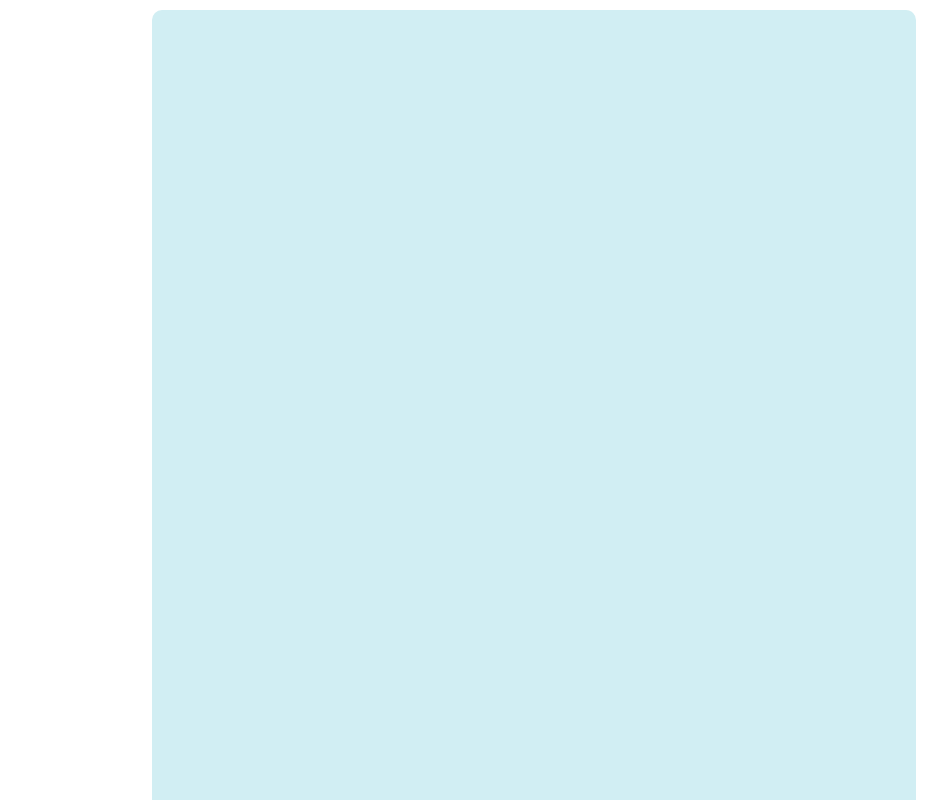
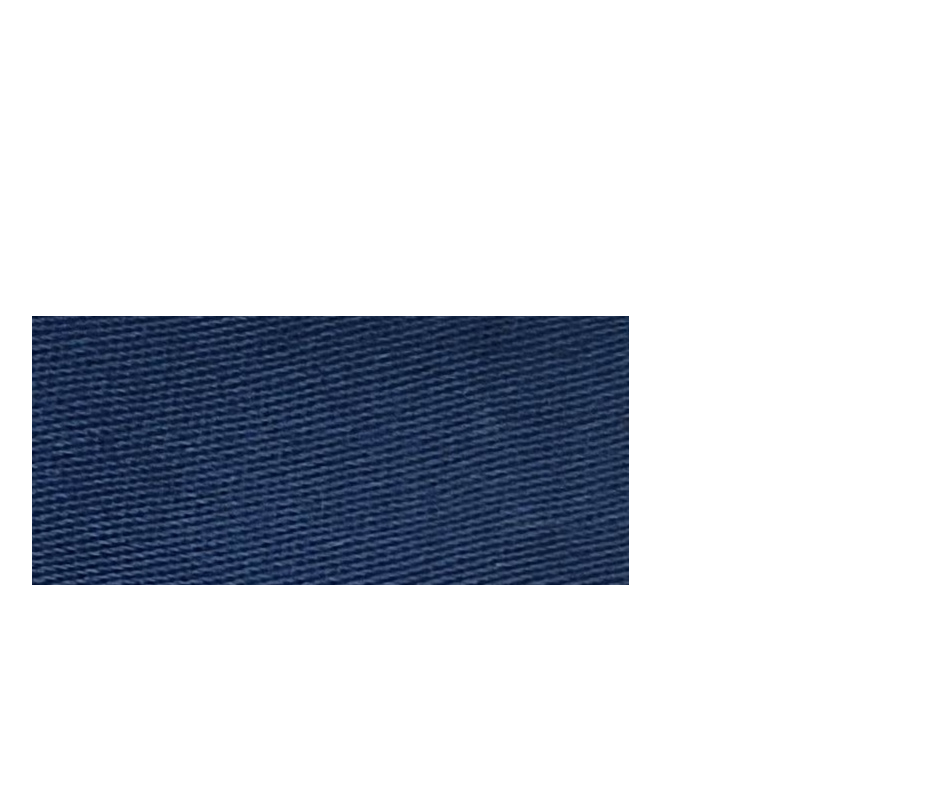
Before and after one commit to Rakib9001/wash-solueation, a plain HTML site: page dyeing.html in a window 1280 px wide. Shown: the top 800 px of the page, without its empty margins (106-1053 px from the left). Drawn offline with Linux system fonts and the light colour scheme.

Commit message:
added new

```diff
--- a/style.css
+++ b/style.css
@@ -145,9 +145,15 @@
 .back{
     background-color: rgb(109, 99, 164);}
 
-.abouta{
-        padding: 100% 2%;
+.{
+        padding: 100% 45%;
         border-radius: 10px 10px;
         background: rgb(209, 238, 243);
         margin: 10px 250px;
     }
+ body img{
+    padding: 200px 100px;
+    border-radius: 50px 5px;
+
+    margin: 100px 30px;
+    }
```
